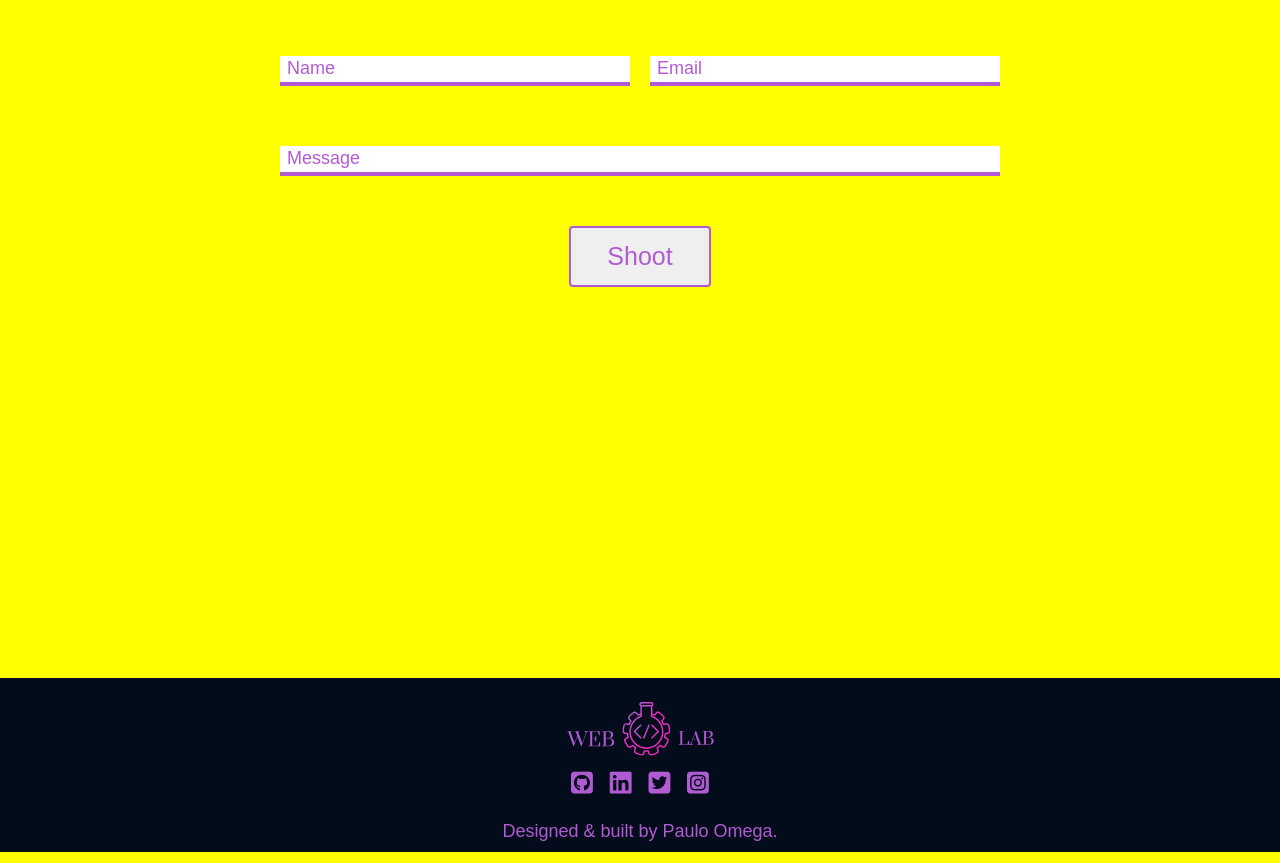
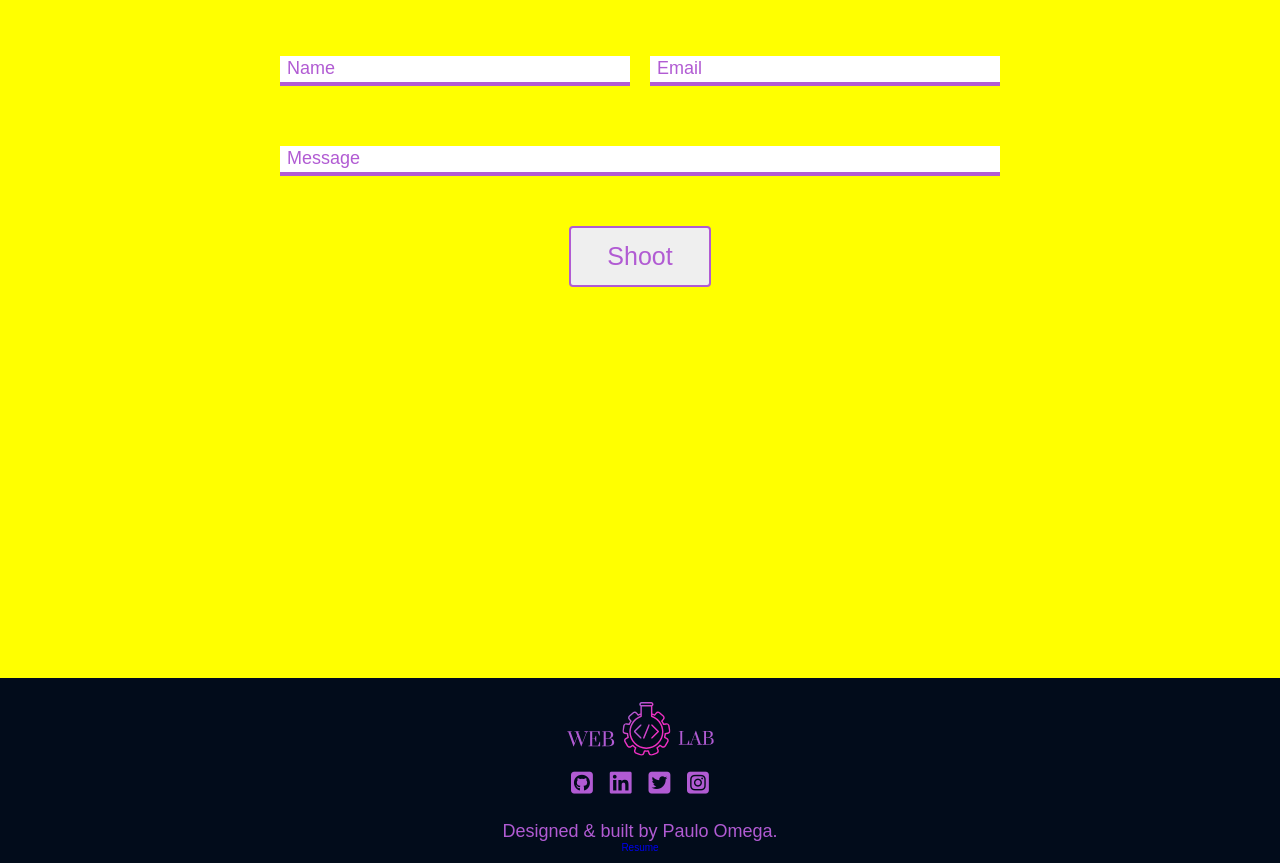
Before and after one commit to omegapaulo/omegapaulo_ws, a website built with Vite: page index.html in a window 1280 px wide. Shown: the part 2072-2935 px from the top of the page. Built offline with nearby package versions, Linux system fonts and the light colour scheme; files whose address does not match are found by name.

Commit message:
Working on resume page

```diff
--- a/index.html
+++ b/index.html
@@ -291,6 +291,7 @@
       <p>
         Designed & built by Paulo Omega.
       </p>
+      <a href="./src/img/omegapaulocv.pdf" class="nav__link resume" target="_blank">Resume</a>
     </footer>
 
 
```
Also changed, not shown: dist/index.html, dist/resume.html (deleted), 1 other file.
